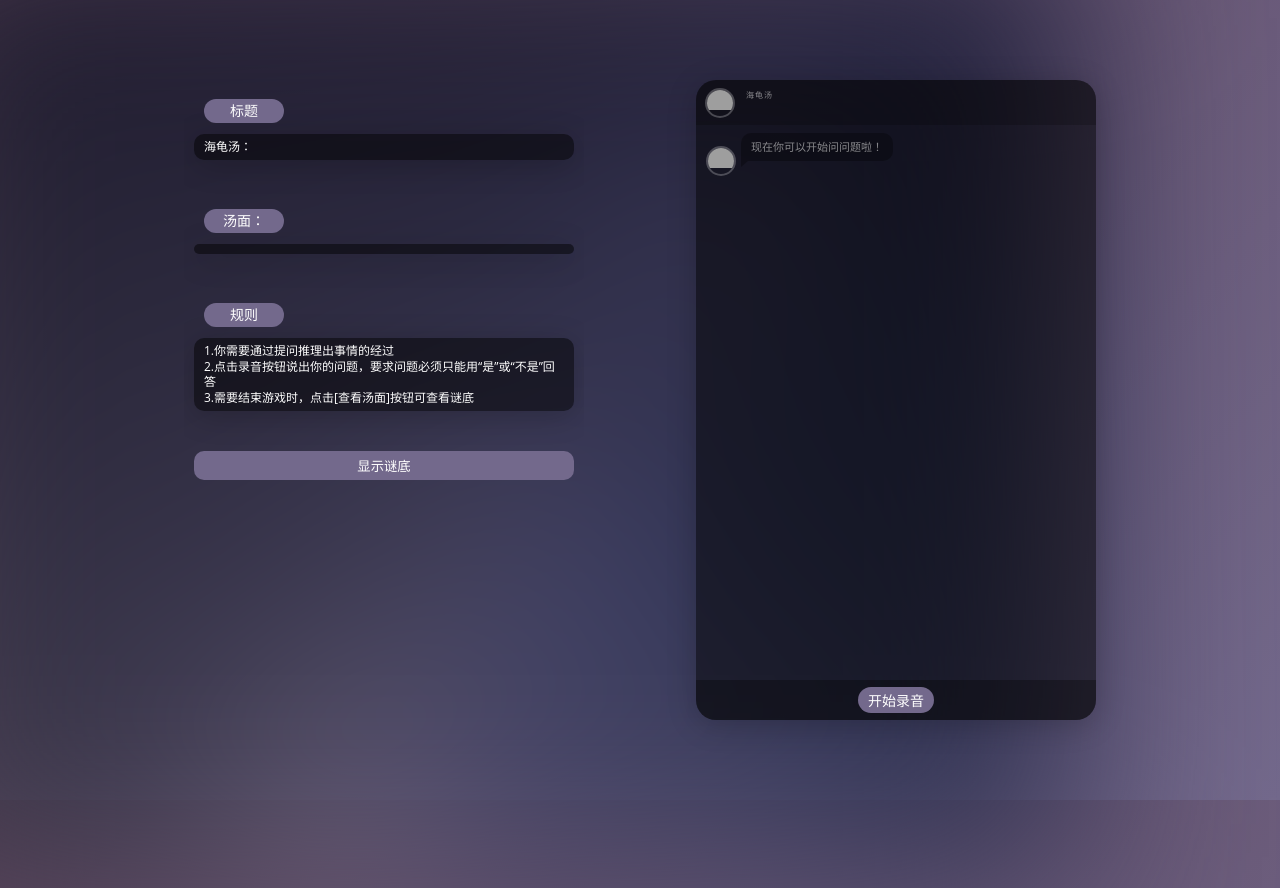
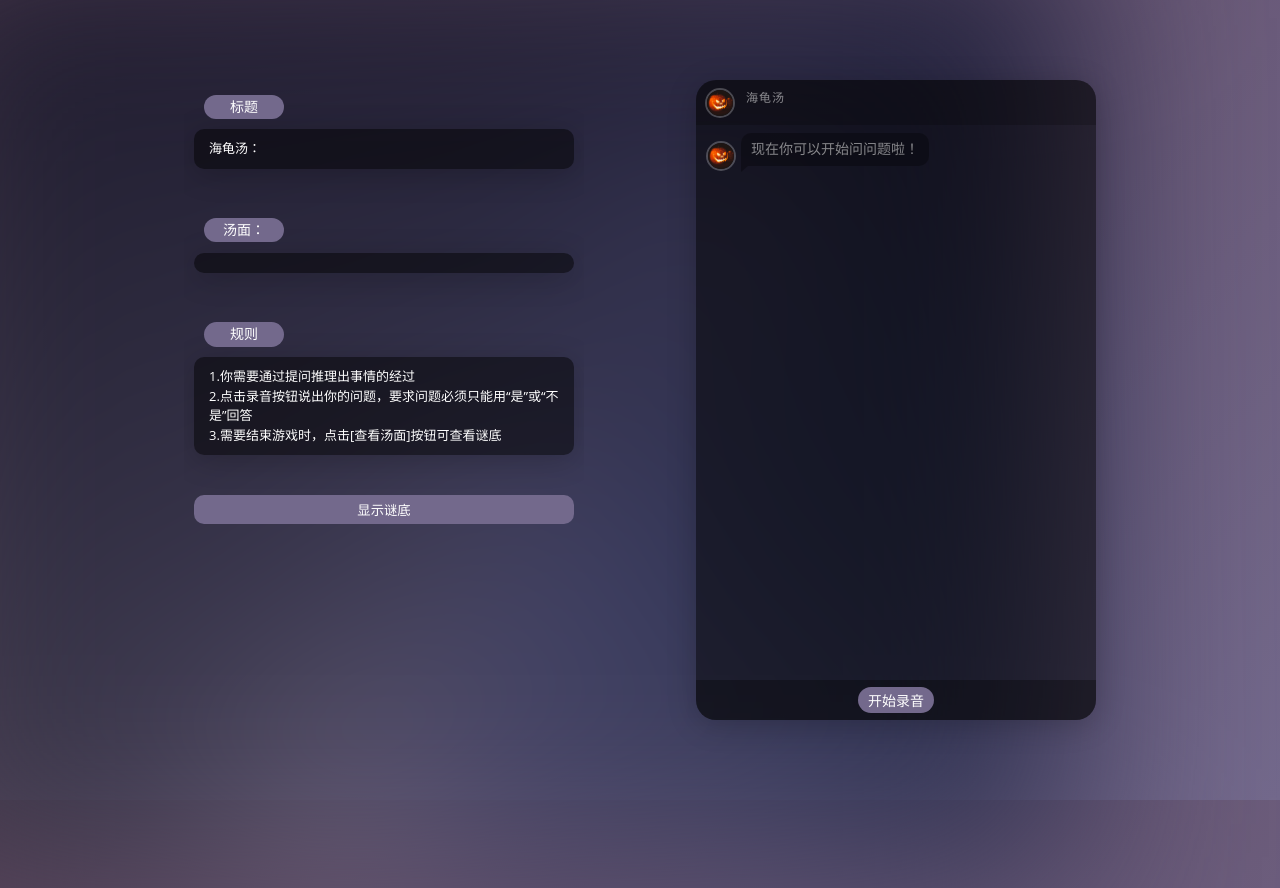
Before and after one commit to li-peiyun/SpeechRecognition-PuzzleGame, a Flask app: page /puzzle/1 in a window 1280 px wide; the page is wider, and only the part inside the window is pictured. Run offline with Flask 3, Linux system fonts and the light colour scheme; some libraries are stand-ins or nearby versions; grey boxes are pictures that could not be loaded.

Commit message:
调整详情页样式

```diff
--- a/puzzle/app.py
+++ b/puzzle/app.py
@@ -9,7 +9,7 @@
 API_KEY = '2062a1183a98296cad37d4b4265452ad'  # 请替换为您的科大讯飞 API Key
 SECRET_KEY = 'NmNiZjFiM2E2OTc5MWVjZDM0OWQzNTY4'  # 请替换为您的科大讯飞 API Secret
 
-ffmpeg_path = 'D:/Program Files/ffmpeg/bin/ffmpeg'
+ffmpeg_path = 'D:/AAAProgramFiles/ffmpeg-2023-11-22-git-0008e1c5d5-full_build/bin/ffmpeg.exe'
 
 app = Flask(__name__)
 
@@ -61,10 +61,10 @@
 
     # 调用科大讯飞语音识别
     question = transfer(temp_audio_path_converted)
-    # response = '2'
+    response = '2'
 
     # chatgpt接口
-    response = generate_response(puzzle_answer, question)
+    # response = generate_response(puzzle_answer, question)
 
     # 构建包含处理结果的字典对象
     result = {
--- a/puzzle/static/scripts/main.js
+++ b/puzzle/static/scripts/main.js
@@ -159,12 +159,12 @@
     if ($('.message-input').val() !== '') {
         return false;
     }
-    $('<div class="message loading new"><figure class="avatar"><img src="https://s3-us-west-2.amazonaws.com/s.cdpn.io/156381/profile/profile-80.jpg" /></figure><span></span></div>').appendTo($('.messages-content'));
+    $('<div class="message loading new"><figure class="avatar"><img src="../static/images/avatar1.jpg" /></figure><span></span></div>').appendTo($('.messages-content'));
     updateScrollbar();
 
     setTimeout(function() {
         $('.message.loading').remove();
-        $('<div class="message new"><figure class="avatar"><img src="https://s3-us-west-2.amazonaws.com/s.cdpn.io/156381/profile/profile-80.jpg" /></figure>' + msg + '</div>').appendTo($('.messages-content')).addClass('new');
+        $('<div class="message new"><figure class="avatar"><img src="../static/images/avatar1.jpg" /></figure>' + msg + '</div>').appendTo($('.messages-content')).addClass('new');
         updateScrollbar();
         i++;
     }, 1000 + (Math.random() * 20) * 100);
--- a/puzzle/static/styles/puzzle.css
+++ b/puzzle/static/styles/puzzle.css
@@ -41,6 +41,7 @@
   max-height: 650px;
   z-index: 2;
   overflow: hidden;
+  font-size: 13px;
   /*box-shadow: 0 5px 30px rgba(0, 0, 0, .2);*/
   /*background: rgba(0, 0, 0, .5);*/
   border-radius: 20px;
@@ -70,12 +71,13 @@
 }
 .haiguiDetail{
   margin: 30px 10px;
-  padding: 5px 10px;
+  padding: 10px 15px;
   border-radius: 10px;
   box-shadow: 0 5px 30px rgba(0, 0, 0, .2);
   background: rgba(0, 0, 0, .5);
   position: relative;
   color:white;
+  line-height: 1.5; /* Adjust this value as needed */
 }
 
 .show-result {
@@ -122,6 +124,11 @@
   color:#cccccc;
 }
 
+.haiguiData {
+  overflow-y: auto; /* Add a vertical scrollbar when content overflows */
+  height: 101%; /* Set a maximum height for the container */
+  /* Add any other styling you may need */
+}
 
 /*聊天界面*/
 .chat {
@@ -179,14 +186,14 @@
 .chat-title h1,
 .chat-title h2 {
   font-weight: normal;
-  font-size: 10px;
+  font-size: 14px;
   margin: 0;
   padding: 0;
 }
 
 .chat-title h2 {
   color: rgba(255, 255, 255, .5);
-  font-size: 8px;
+  font-size: 12px;
   letter-spacing: 1px;
 }
 
@@ -254,7 +261,7 @@
   border-radius: 10px 10px 10px 0;
   background: rgba(0, 0, 0, .3);
   margin: 8px 0;
-  font-size: 11px;
+  font-size: 14px;
   line-height: 1.4;
   margin-left: 35px;
   position: relative;
@@ -280,7 +287,7 @@
 .message .avatar {
   position: absolute;
   z-index: 1;
-  bottom: -15px;
+  bottom: -5px;
   left: -35px;
   border-radius: 30px;
   width: 30px;
@@ -295,6 +302,7 @@
   width: 100%;
   height: auto;
 }
+
 
 .message.message-personal {
   float: right;
@@ -399,7 +407,7 @@
   outline: none!important;
   resize: none;
   color: rgba(255, 255, 255, .7);
-  font-size: 11px;
+  font-size: 14px;
   height: 17px;
   margin: 0;
   padding-right: 20px;
--- a/puzzle/templates/puzzle.html
+++ b/puzzle/templates/puzzle.html
@@ -15,7 +15,7 @@
                <h1>{{data.title}}</h1>
                 <h2>海龟汤</h2>
                 <figure class="avatar">
-                  <img src="https://s3-us-west-2.amazonaws.com/s.cdpn.io/156381/profile/profile-80.jpg" />
+                  <img src="../static/images/avatar1.jpg" />
                 </figure>
           </div>
 
```
